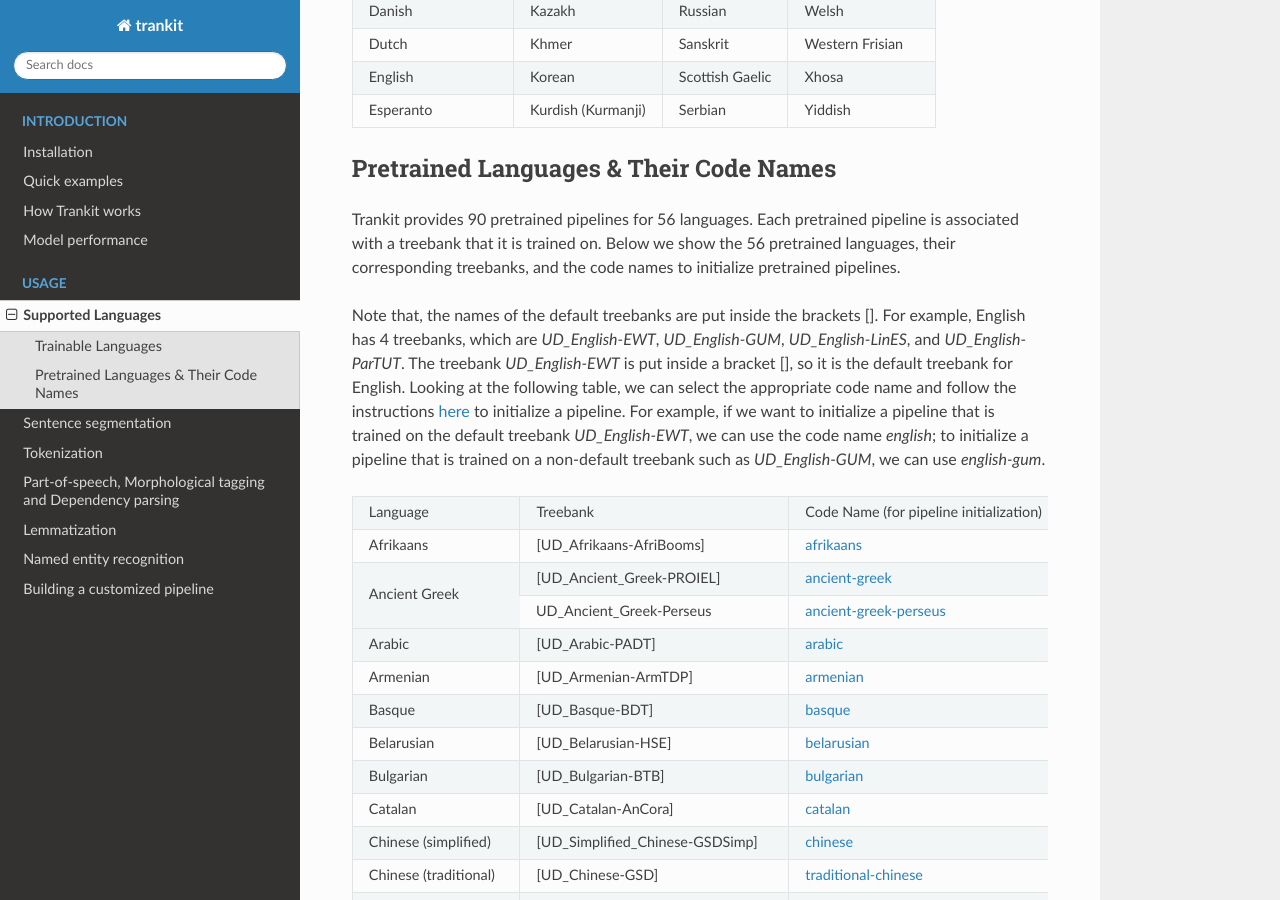
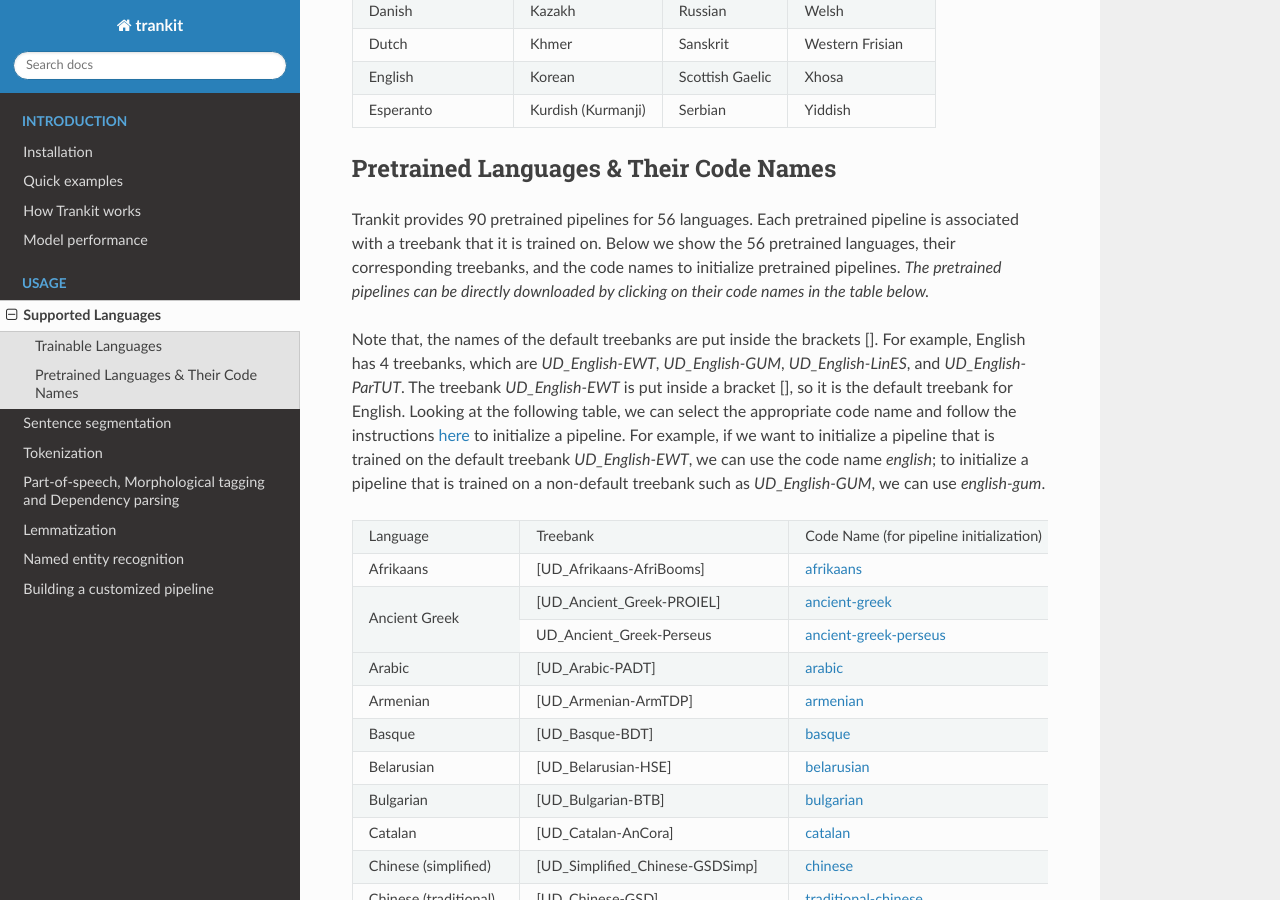
Before and after one commit to nlp-uoregon/trankit, a Sphinx documentation site: the page built from docs/source/pkgnames.rst, in a window 1280 px wide and 900 px high, scrolled down 1019 px. Built offline with Sphinx 7.4.7 and the Read the Docs theme 2.0.0, drawn with Linux system fonts in a browser that asks for light colours.

Commit message:
added downloadable links for 90 pretrained pipelines

```diff
--- a/docs/source/pkgnames.rst
+++ b/docs/source/pkgnames.rst
@@ -61,7 +61,7 @@
 
 Pretrained Languages & Their Code Names
 ---------------------------------------
-Trankit provides 90 pretrained pipelines for 56 languages. Each pretrained pipeline is associated with a treebank that it is trained on. Below we show the 56 pretrained languages, their corresponding treebanks, and the code names to initialize pretrained pipelines.
+Trankit provides 90 pretrained pipelines for 56 languages. Each pretrained pipeline is associated with a treebank that it is trained on. Below we show the 56 pretrained languages, their corresponding treebanks, and the code names to initialize pretrained pipelines. *The pretrained pipelines can be directly downloaded by clicking on their code names in the table below.*
 
 Note that, the names of the default treebanks are put inside the brackets []. For example, English has 4 treebanks, which are *UD_English-EWT*, *UD_English-GUM*, *UD_English-LinES*, and *UD_English-ParTUT*. The treebank *UD_English-EWT* is put inside a bracket [], so it is the default treebank for English. Looking at the following table, we can select the appropriate code name and follow the instructions `here <https://trankit.readthedocs.io/en/latest/overview.html#monolingual-usage>`_ to initialize a pipeline. For example, if we want to initialize a pipeline that is trained on the default treebank *UD_English-EWT*, we can use the code name *english*; to initialize a pipeline that is trained on a non-default treebank such as *UD_English-GUM*, we can use *english-gum*.
 
```
Also changed, not shown: README.md (+1 -1 lines).
